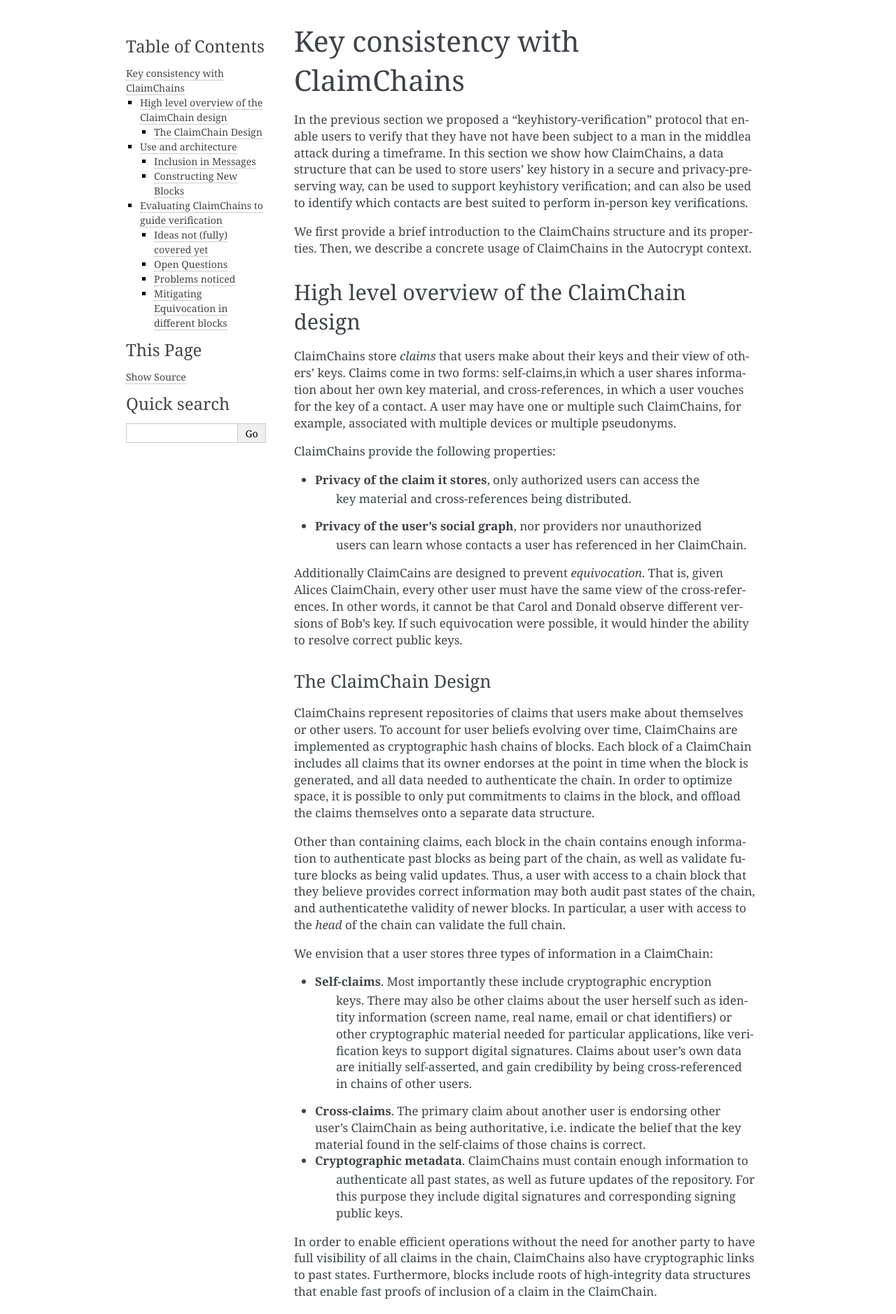
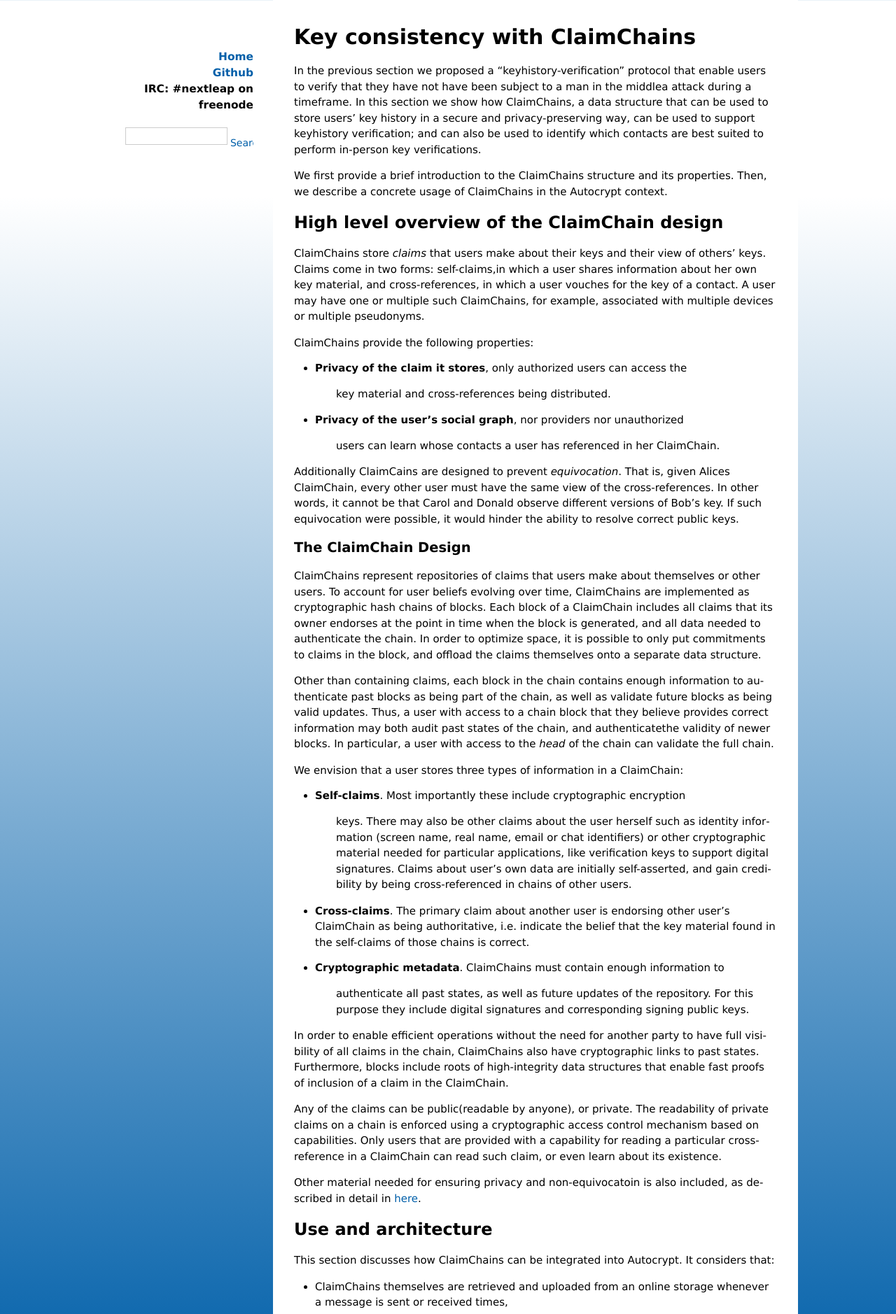
Before and after one commit to nextleap-project/countermitm, a Sphinx documentation site: the page built from source/claimchains.rst, in a window 1280 px wide. Shown: the top 1878 px of the page at 70% size. Built offline with Sphinx 7.4.7, drawn with Linux system fonts in a browser that asks for light colours.

Commit message:
preparing release, adding sidebars, drop mentioning of Signal/Whatsapp

```diff
--- /dev/null
+++ b/source/_static/custom.css
@@ -0,0 +1,391 @@
+html, body {
+  width: 100%;
+  min-height: 100%;
+}
+
+body {
+  padding: 0 !important;
+  font-family: Verdana, Arial, Helvetica, sans-serif !important;
+  font-size: 15px;
+  line-height: 1.5em;
+  color: #000;
+  background-color: #ffffff, #ccedf5;
+  background-position: 0px 0px;
+  background-image: linear-gradient(
+    to bottom,
+    #ffffff 0px,
+    #ffffff 280px,
+    #005FA9 2000px,
+    #005FA9 100%
+  );
+}
+
+div.document {
+  width: 1000px;
+  margin-top: 0px !important;
+}
+
+
+/* -- Sidebar -- */
+
+div.sphinxsidebar {
+  width: 250px;
+  margin-bottom: 4em;
+}
+
+div.bodywrapper {
+  margin: 0 0 0 250px;
+}
+
+.sidebar-logo > img {
+  width: 80%;
+  padding: 0 !important;
+}
+
+div.sphinxsidebarwrapper {
+  padding: 2em;
+  text-align: right;
+}
+
+div.mainnav {
+  margin: 3em 0;
+}
+
+div.mainnav li {
+  font-weight: bold;
+  font-size: 1.1em;
+}
+
+div.sidebar {
+  width: 100%;
+  float: inherit;
+  padding: 0;
+  border: none;
+  margin: 0;
+  background: none;
+  text-align: right;
+}
+
+div.subnav {
+  margin-bottom: 4em;
+}
+
+div.subnav ul > li {
+  margin: 7px 0;
+}
+
+div.body a, div.sphinxsidebar a {
+  font-family: Verdana, Arial, Helvetica, sans-serif !important;
+  color: #005FA9 !important;
+  border-bottom: 0 !important;
+  transition: color linear 0.2s;
+  text-decoration: none;
+}
+
+div.body a:hover, div.sphinxsidebar a:hover {
+  color: #008AC1 !important;
+  text-decoration: none;
+}
+
+div.sphinxsidebar a[href="#"] {
+  color: #000 !important;
+  font-weight: bold;
+}
+
+/* -- Index -- */
+
+.body-header {
+  width: 100%;
+  margin: 0 !important;
+  text-align: center;
+}
+
+.body-header img {
+  width: 250px;
+  margin-top: 1.5em;
+}
+
+.body-header-fill {
+  width: 100%;
+  /*background-color: #B1D5E9; */
+  /*border: 1px solid #B1D5E9; */
+  border-radius: 5px;
+  text-align: center;
+  padding: 10px 0 ;
+}
+
+.body-header h1 {
+  /* color: #005FA9 !important; */
+  font-size: 1.6em !important;
+  font-weight: 400 !important;
+}
+
+.body-masthead {
+  display: flex;
+  flex-direction: row;
+  margin: 3.5em 0 2em;
+}
+
+.body-masthead-box {
+  flex: 1;
+  padding: 10px;
+  /* background-color: #B1D5E9; */
+  border: 1px solid #B1D5E9;
+  margin: 0 1em;
+  border-radius: 5px;
+}
+
+.body-masthead-box:first-child {
+  margin-left: 0;
+}
+
+.body-masthead-box:last-child {
+  margin-right: 0;
+}
+
+.body-masthead-box-img {
+  text-align: center;
+  height: 100px;
+}
+
+.body-masthead-box-img2 img {
+    margin-top: 15px;
+}
+
+
+/*
+.body-masthead-box-img img {
+  height: 300px;
+}
+*/
+
+div.body-masthead-copy h2 {
+  text-align: center;
+  font-size: 1.4em;
+  font-weight: 400 !important;
+  margin-top: 1.2em !important;
+  /*color: #005FA9 !important;*/
+}
+
+/* -- Body -- */
+
+div.body {
+  color: #000;
+  background-color: #FFF !important;
+  padding-bottom: 2em;
+  padding-top: 2em !important;
+  overflow: auto;
+  min-height: 800px;
+}
+
+div.footer {
+  color: #ffffff;
+}
+
+div.footer a {
+  color: #ffffff;
+  text-decoration: none;
+}
+
+#searchbox, #searchbox form {
+  display: block;
+  float: right;
+}
+
+#searchbox input {
+  font-family: Verdana, Arial, Helvetica, sans-serif !important;
+  float: right;
+}
+
+#searchbox input[type="text"] {
+  padding: 0 0.5em;
+}
+
+#searchbox input[type="submit"] {
+  background: none;
+  color: #005FA9;
+  border: none;
+  padding: 0;
+  margin: 10px 0 0 0;
+}
+
+#searchbox p {
+  float: right;
+}
+
+#searchbox a {
+  font-family: Verdana, Arial, Helvetica, sans-serif !important;
+  border: none;
+  color: #005FA9;
+  font-size: 0.8em;
+}
+
+h1, h2, h3, h4, h5, h6 {
+  font-family: Verdana, Arial, Helvetica, sans-serif !important;
+  line-height: 1.5em;
+  color: #000 !important;
+  font-weight: bold !important;
+  margin: 1.5em 0 0 0 !important;
+}
+h1:first-child, h2:first-child, h3:first-child, h4:first-child {
+  margin-top: 0 !important;
+}
+
+h1 a.toc-backref, h2 a.toc-backref, h3 a.toc-backref, h4 a.toc-backref, h5 a.toc-backref, h6 a.toc-backref {
+  color: #000 !important;
+}
+
+div.body p {
+  line-height: 1.5em;
+  margin: 1em 0;
+}
+
+h1 {
+  font-size: 2em !important;
+}
+
+h2 {
+  font-size: 1.6em !important;
+}
+
+h3 {
+  font-size: 1.3em !important;
+}
+
+h4 {
+  font-size: 1.2em !important;
+}
+
+p.admonition-title {
+  font-family: Verdana, Arial, Helvetica, sans-serif !important;
+  font-weight: bold !important;
+  margin: 0 !important;
+  font-size: 1.3em !important;
+  line-height: 1.5em !important;
+}
+
+div.admonition, div.note, div.contents {
+  padding: 1em;
+  margin: 0px;
+}
+
+div.highlight pre {
+  padding: 10px 1em;
+}
+
+/* -- Table -- */
+
+table {
+  display: block;
+  width: 100%;
+  max-width: 650px;
+  overflow: auto;
+}
+
+table tbody td {
+  vertical-align: middle;
+}
+
+table tbody td > img,
+table tbody td > img.first {
+  display: inline-block;
+  float: left;
+  height: 25px;
+  margin-top: 15px !important;
+  margin-right: 5px;
+}
+
+/* -- Buttons -- */
+
+div.body a.primary-action {
+  display: inline-block;
+  margin: 2em 0px 1em;
+  padding: 7px 15px;
+  border-radius: 5px;
+  font-size: 1.2em;
+  font-weight: bold;
+  text-transform: uppercase;
+  color: #FFF !important;
+  background-image: linear-gradient(
+    74deg,
+    #1b64b8 0px,
+    #1b64b8 66%,
+    #5782cb 66%,
+    #5782cb 100%
+  );
+}
+
+div.body a.primary-action:hover {
+  background-image: linear-gradient(
+    74deg,
+    #007eab 0px,
+    #007eab 66%,
+    #3497bc 66%,
+    #3497bc 100%
+  );
+}
+
+/* -- Mobile -- */
+
+@media screen and (max-width: 875px) {
+  body {
+    background: none;
+  }
+
+  div.document {
+    width: 100%;
+  }
+
+  div.documentwrapper {
+    width: 100%;
+  }
+
+  div.bodywrapper {
+    margin: 0 !important;
+    padding: 20px;
+    overflow: hidden;
+  }
+
+  .body-masthead {
+    flex-direction: column;
+    margin: 2em 0;
+  }
+
+  .body-masthead-box {
+    margin: 1em 0;
+  }
+
+  div.sphinxsidebar {
+    margin: 0 0 3em 0 !important;
+    padding: 0 !important;
+    width: 100%;
+    background: none;
+    font-size: 1.4em;
+    text-align: center;
+  }
+
+  div.sidebar {
+    text-align: center;
+    line-height: 2em;
+  }
+
+  .sidebar-logo > img {
+    display: none;
+  }
+
+  #searchbox, #searchbox form {
+    width: 100%;
+    display: block;
+    float: left;
+  }
+
+  #searchbox input[type="text"] {
+    width: 100% !important;
+    line-height: 2em;
+  }
+
+  #searchbox input[type="submit"] {
+    width: 100%;
+    text-align: center;
+  }
+}
--- /dev/null
+++ b/source/_templates/globaltoc.html
@@ -0,0 +1,13 @@
+
+<!-- <h3><a href="{{ pathto('contents') }}">{{ _('Table Of Contents') }}</a></h3> -->
+
+<div class="sidebar">
+  <div class="mainnav">
+    <ul>
+      <li><a href="{{ pathto('index') }}" class="sidemenu">Home</a></li>
+      <li><a href="https://github.com/nextleap-project/countermitm" class="sidemenu">Github</a></li>
+      <li>IRC: #nextleap on freenode</li>
+      <!-- <li><a href="{{ pathto('news') }}" class="sidemenu">News</a></li> -->
+    </ul>
+  </div>
+</div>
--- /dev/null
+++ b/source/_templates/searchbox.html
@@ -0,0 +1,11 @@
+{%- if pagename != "search" and builder != "singlehtml" %}
+<div id="searchbox" style="display: none" role="search">
+  <form class="search" action="{{ pathto('search') }}" method="get">
+    <div><input type="text" name="q" /></div>
+    <div><input type="submit" value="{{ _('Search') }}" /></div>
+    <input type="hidden" name="check_keywords" value="yes" />
+    <input type="hidden" name="area" value="default" />
+  </form>
+</div>
+<script type="text/javascript">$('#searchbox').show(0);</script>
+{%- endif %}
--- /dev/null
+++ b/source/_templates/sidebarintro.html
@@ -0,0 +1 @@
+<!-- <a class="sidebar-logo" href="index.html" style="border-bottom:0 !important;"><img src="{{ pathto('_images/autocrypt_logo_alone.png', 1) }}" alt="Autocrypt Logo"></a> !-->
--- a/source/conf.py
+++ b/source/conf.py
@@ -58,9 +58,9 @@ author = u'NEXTLEAP researchers'
 # built documents.
 #
 # The short X.Y version.
-version = u'0.8'
+version = u'0.9'
 # The full version, including alpha/beta/rc tags.
-release = u'0.8.1'
+release = u'0.9.0'
 
 # The language for content autogenerated by Sphinx. Refer to documentation
 # for a list of supported languages.
@@ -157,6 +157,19 @@ html_static_path = ['_static']
 
 # Custom sidebar templates, maps document names to template names.
 #html_sidebars = {}
+html_sidebars = {
+    'index': [
+        'sidebarintro.html',
+        'globaltoc.html',
+        'searchbox.html'
+    ],
+    '**': [
+        'sidebarintro.html',
+        'globaltoc.html',
+        'relations.html',
+        'searchbox.html'
+    ]
+}
 
 # Additional templates that should be rendered to pages, maps page names to
 # template names.
```
Also changed, not shown: source/_static/staging.css (added, +19 -0 lines), source/join_verified_group.jpg (added).
